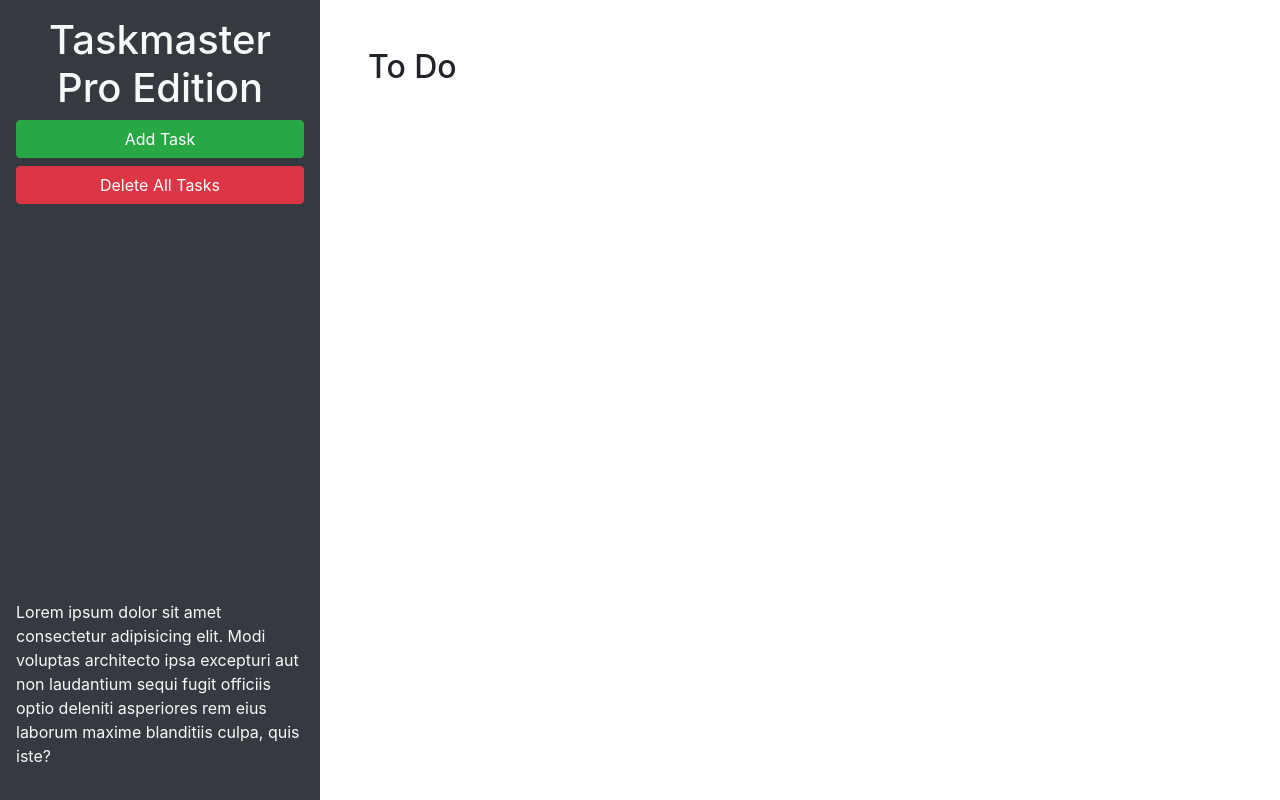
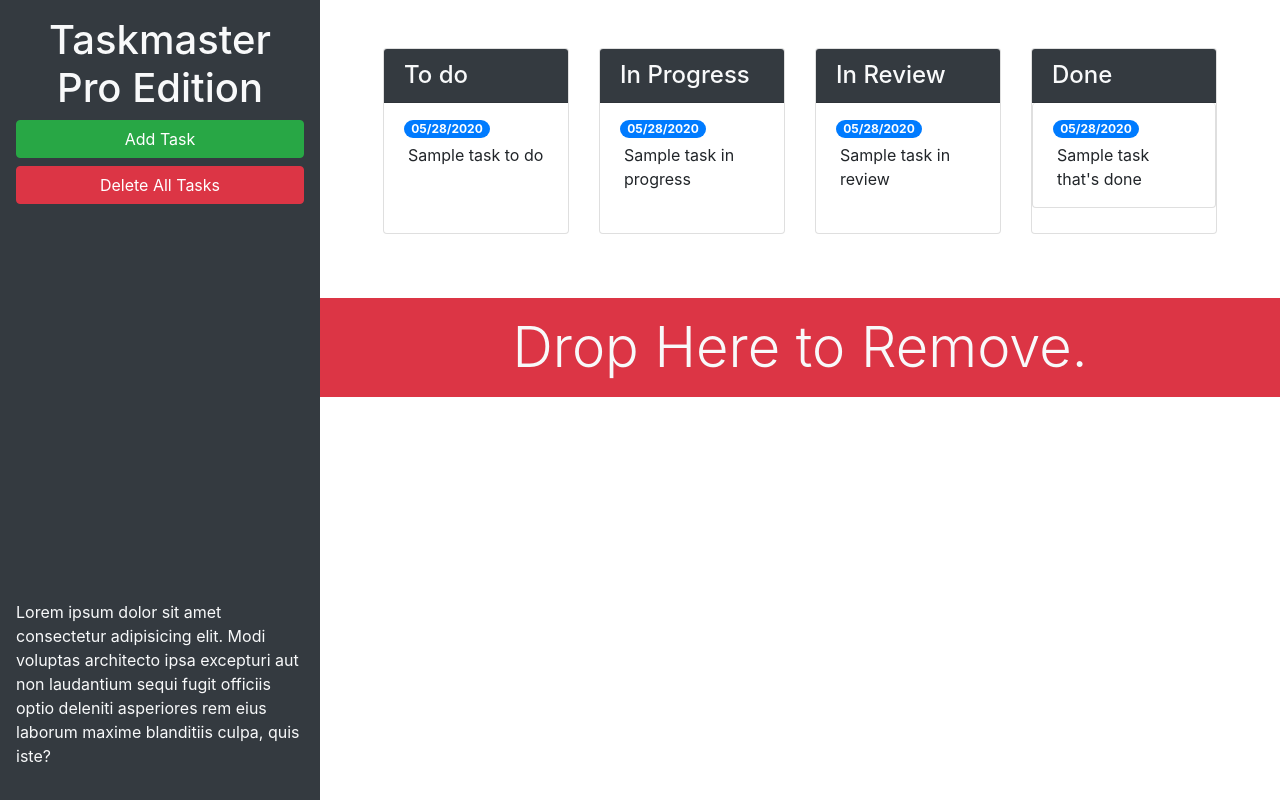
Before and after one commit to JonnyRiver/taskmaster-pro, a plain HTML site: page index.html in a window 1280 px wide. Drawn offline with nearby package versions, Linux system fonts and the light colour scheme.

Commit message:
add bootstrap

```diff
--- a/index.html
+++ b/index.html
@@ -15,7 +15,15 @@
   <body>
     <div class="row min-vh-100 no-gutters">
       <header
-        class="col-12 col-lg-3 bg-dark text-light d-flex flex-column p-4 p-lg-3"
+        class="
+          col-12 col-lg-3
+          bg-dark
+          text-light
+          sticky-top
+          d-flex
+          flex-column
+          p-4 p-lg-3
+        "
       >
         <h1 class="text-center">Taskmaster Pro Edition</h1>
         <button
@@ -29,17 +37,74 @@
         <button id="remove-tasks" class="btn btn-block btn-danger">
           Delete All Tasks
         </button>
-        <p class="mt-auto">
+        <p class="mt-auto d-none d-lg-block">
           Lorem ipsum dolor sit amet consectetur adipisicing elit. Modi voluptas
           architecto ipsa excepturi aut non laudantium sequi fugit officiis
           optio deleniti asperiores rem eius laborum maxime blanditiis culpa,
           quis iste?
         </p>
       </header>
-      <main class="col-12 col-lg-9">
-        <div class="m-5">
-          <h2>To Do</h2>
-          <ul id="list-toDo" class="list-group"></ul>
+      <main class="col-12 col-lg-9 d-flex flex-column">
+        <div class="m-5 row justify-content-around">
+          <!-- todo start-->
+          <div class="col-12 col-md-6 col-xl-3 mb-3">
+            <div class="card">
+              <h4 class="card-header bg-dark text-light">To do</h4>
+              <ul id="list-toDo" class="list-group list-group-flush">
+                <li class="list-group-item">
+                  <span class="badge badge-primary badge-pill">05/28/2020</span>
+                  <p class="m-1">Sample task to do</p>
+                </li>
+              </ul>
+            </div>
+          </div>
+          <!--todo end-->
+          <!--in progress start-->
+          <div class="col-12 col-md-6 col-xl-3 mb-3">
+            <div class="card">
+              <h4 class="card-header bg-dark text-light">In Progress</h4>
+              <ul id="list-inProgress" class="list-group list-group-flush">
+                <li class="list-group-item">
+                  <span class="badge badge-primary badge-pill">05/28/2020</span>
+                  <p class="m-1">Sample task in progress</p>
+                </li>
+              </ul>
+            </div>
+          </div>
+          <!--in progress end-->
+          <!--in review start-->
+          <div class="col-12 col-md-6 col-xl-3 mb-3">
+            <div class="card">
+              <h4 class="card-header bg-dark text-light">In Review</h4>
+              <ul id="list-inReview" class="list-group list-group-flush">
+                <li class="list-group-item">
+                  <span class="badge badge-primary badge-pill">05/28/2020</span>
+                  <p class="m-1">Sample task in review</p>
+                </li>
+              </ul>
+            </div>
+          </div>
+          <!--in review end-->
+          <!--done start-->
+          <div class="col-12 col-md-6 col-xl-3 mb-3">
+            <div class="card">
+              <h4 class="card-header bg-dark text-light">Done</h4>
+              <ul id="list-done" class="list-group">
+                <li class="list-group-item list-group-flush">
+                  <span class="badge badge-primary badge-pill">05/28/2020</span>
+                  <p class="m-1">Sample task that's done</p>
+                </li>
+              </ul>
+            </div>
+          </div>
+          <!-- done end -->
+        </div>
+        <div id="trash">
+          <div
+            class="w-100 bg-danger p-3 text-center text-light display-4 mt-auto"
+          >
+            Drop Here to Remove.
+          </div>
         </div>
       </main>
     </div>
@@ -70,12 +135,17 @@
             <form>
               <div class="form-group">
                 <label for="modalTaskDescription">Task description</label>
-                <textarea id="modalTaskDescription" rows="3"></textarea>
+                <textarea
+                  id="modalTaskDescription"
+                  rows="3"
+                  class="form-control"
+                ></textarea>
               </div>
               <div class="form-group">
                 <label for="modalDueDate">Due date</label>
                 <input
                   type="text"
+                  class="form-control"
                   id="modalDueDate"
                   placeholder="mm/dd/yyyy"
                   autocomplete="off"
```
